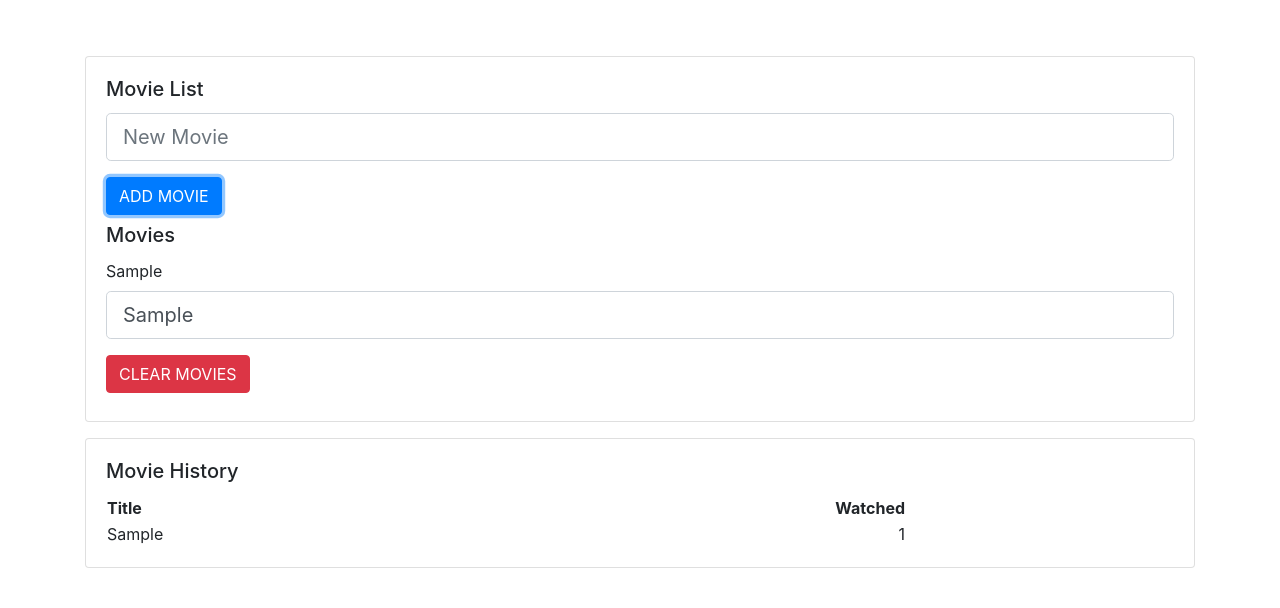
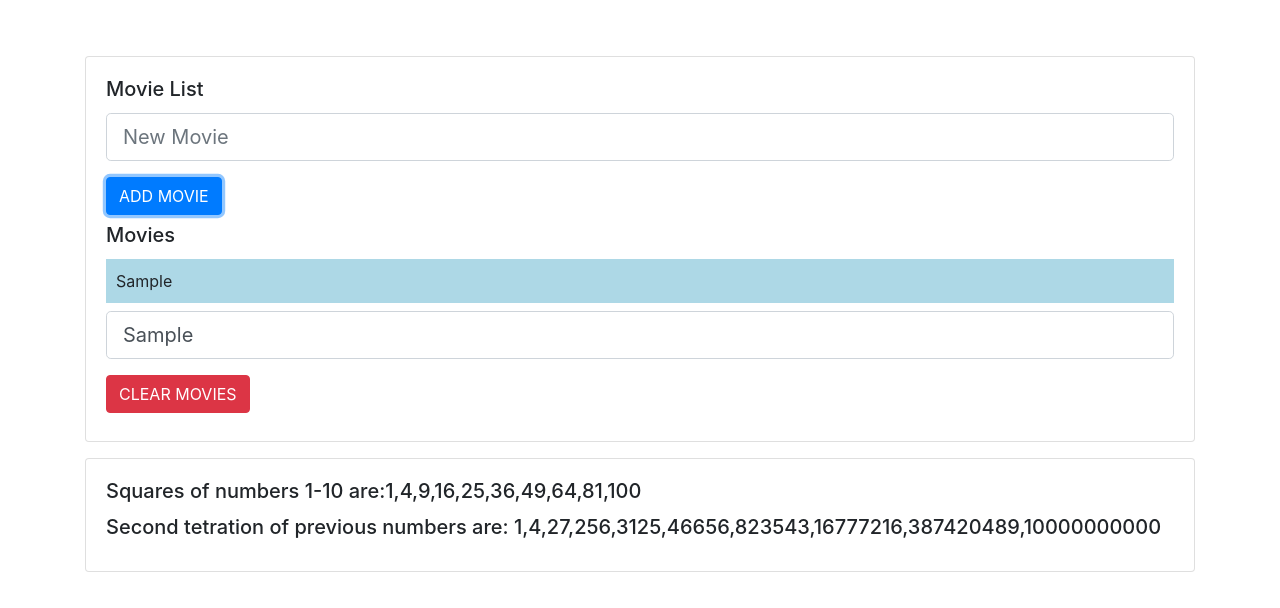
Before and after one commit to GoodestUsername/idk, a plain HTML site: page index.html in a window 1280 px wide. Both pictures are taken after typing "Sample", "Sample" into the empty fields and a click on the button "ADD MOVIE". Drawn offline with nearby package versions, Linux system fonts and the light colour scheme.

Commit message:
add in answers for questions for lab

```diff
--- a/app.js
+++ b/app.js
@@ -3,13 +3,25 @@ var inp = document.querySelector("input");
 var myMovieList = document.querySelector("ul");
 
 // Added movieHistory **1
-var movieHistory = document.querySelector("#movieHistoryCard");
+var movieHistory = document.querySelector("movieHistoryCard");
 
 // Added myMOvies object **2sasdasdasd
 var myMovies = {
 
 };
+var numbers = [1, 2, 3, 4, 5, 6, 7, 8, 9, 10]
+var squaredNumbers = numbers.map(squareNumbers)
+// map is iterating each entity of the array(numbers) through the function squareNumbers. Meaning passing each item in the array into the function
+// and returning the the squared number into the declared variable squaredNumbers until all of the variables have been passed in.
+function squareNumbers(num) {
+    return Math.pow(num, 2);
+  }
+document.getElementById("movieHistoryCard").innerHTML = "Squares of numbers 1-10 are:" + squaredNumbers;
 
+var secondTetration = numbers.map(function(num) {
+    return Math.pow(num, num)
+})
+document.getElementById("movieHistoryCar").innerHTML = "Second tetration of previous numbers are: " + secondTetration;
 if(localStorage.getItem("myMovies")) {
     myMovies = JSON.parse(localStorage.getItem("myMovies"));
     updateMovieHistory();
--- a/index.html
+++ b/index.html
@@ -62,8 +62,9 @@
       <div class="row">
         <div class="col-sm-12">
           <div class="card my-2">
-            <div class="card-body" id="movieHistoryCard">
-              <h5 class="card-title">Movie History</h5>
+            <div class="card-body">
+              <h5 class="card-title"id="movieHistoryCard">Movie History</h5>
+              <h5 class="card-title"id="movieHistoryCar">Movie History</h5>
               <!-- Your Table Should End Up Inside Here -->
 
             </div>
--- a/style.css
+++ b/style.css
@@ -6,10 +6,19 @@
 
 .container {
   height: 90vh;
+  overflow: hidden;
+}
+li {
+  float: left;
+  font-size: 16px;
+  background-color: lightblue;
+  padding: 10px 10px;
+  text-decoration: none;
 }
 
 li:hover {
   cursor: pointer;
+  background-color: red;
 }
 
 ul {
```
Lines whose indentation alone changed are shown as unchanged.
